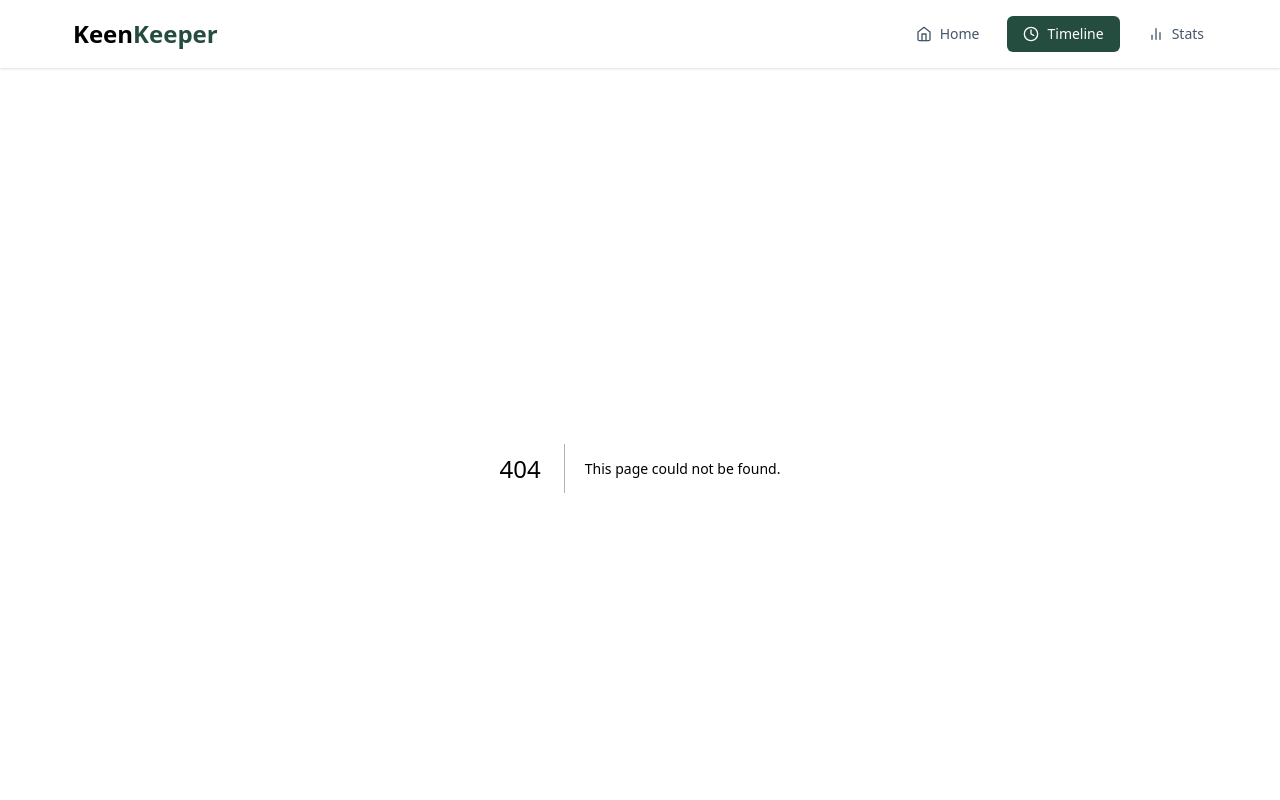
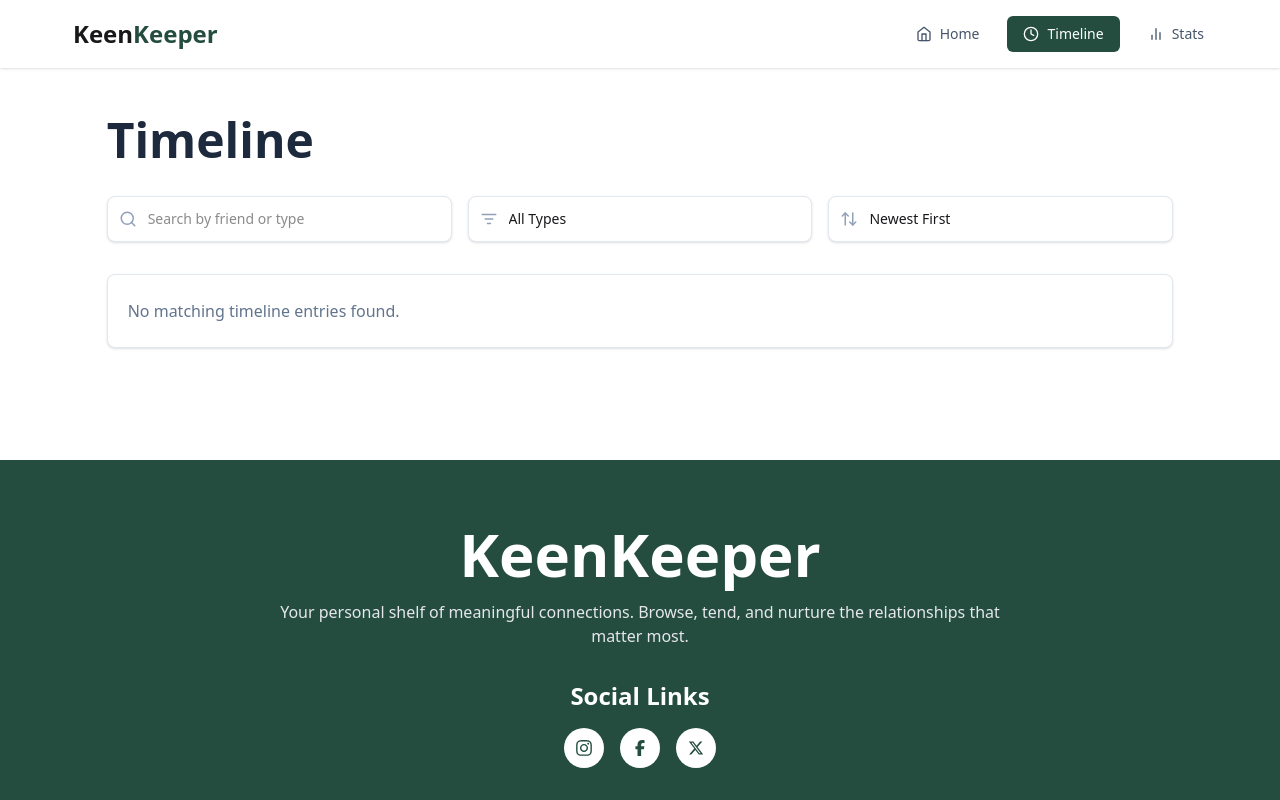
Before and after one commit to nurhossain-webd/Keep-Keen-project-7, a Next.js app: page /timeline in a window 1280 px wide. Before the commit this address had no page. Shown: the top 800 px of the page. Built offline with nearby package versions, Linux system fonts and the light colour scheme.

Commit message:
Add Timeline context and QuickCheckIn component; integrate react-toastify for notifications

```diff
--- a/package.json
+++ b/package.json
@@ -12,7 +12,8 @@
     "next": "16.2.3",
     "react": "19.2.4",
     "react-dom": "19.2.4",
-    "react-icons": "^5.6.0"
+    "react-icons": "^5.6.0",
+    "react-toastify": "^11.0.5"
   },
   "devDependencies": {
     "@tailwindcss/postcss": "^4",
--- /dev/null
+++ b/src/Components/FriendDetails/QuickCheckIn.jsx
@@ -0,0 +1,72 @@
+'use client';
+
+import React, { useContext, useState } from 'react';
+import { LuPhone, LuMessageSquare, LuVideo } from 'react-icons/lu';
+import { TimelineContextProvider } from '@/context/TimelineContext';
+import { toast, } from 'react-toastify';
+
+const QuickCheckIn = ({ friendName }) => {
+    const { timeline, setTimeline } = useContext(TimelineContextProvider);
+    const [activeType, setActiveType] = useState('');
+
+    const handleAdd = (type) => {
+        const now = new Date();
+
+        const newEntry = {
+            id: Date.now(),
+            type,
+            title: `${type} with ${friendName}`,
+            friendName,
+            date: now.toLocaleDateString(),
+            time: now.toLocaleTimeString([], {
+                hour: '2-digit',
+                minute: '2-digit',
+            }),
+        };
+
+        setTimeline([newEntry, ...timeline]);
+        setActiveType(type);
+
+        toast.success(`${type} with ${friendName} `);
+
+    };
+
+    const buttonClass = () =>
+        `rounded-lg border py-6 shadow-sm flex flex-col items-center justify-center transition duration-150 active:scale-95 border-slate-400 bg-white`;
+
+    return (
+        <div className="rounded-lg border border-slate-200 bg-white p-6 shadow-sm">
+            <h3 className="mb-4 text-2xl font-semibold text-[#244D3F]">
+                Quick Check-In
+            </h3>
+
+            <div className="grid grid-cols-1 md:grid-cols-3 gap-4">
+                <button
+                    onClick={() => handleAdd('Call')}
+                    className={buttonClass('Call')}
+                >
+                    <LuPhone size={26} />
+                    <span className="mt-2 text-base">Call</span>
+                </button>
+
+                <button
+                    onClick={() => handleAdd('Text')}
+                    className={buttonClass('Text')}
+                >
+                    <LuMessageSquare size={26} />
+                    <span className="mt-2 text-base">Text</span>
+                </button>
+
+                <button
+                    onClick={() => handleAdd('Video')}
+                    className={buttonClass('Video')}
+                >
+                    <LuVideo size={26} />
+                    <span className="mt-2 text-base">Video</span>
+                </button>
+            </div>
+        </div>
+    );
+};
+
+export default QuickCheckIn;
--- a/src/app/friends/[friendId]/page.jsx
+++ b/src/app/friends/[friendId]/page.jsx
@@ -1,6 +1,7 @@
 import Image from 'next/image';
 import React from 'react';
 import { LuBell, LuArchive, LuTrash2, LuPhone, LuMessageSquare, LuVideo } from 'react-icons/lu';
+import QuickCheckIn from '@/Components/FriendDetails/QuickCheckIn';
 
 const FriendId = async ({ params }) => {
     const { friendId } = await params;
@@ -119,29 +120,7 @@ const FriendId = async ({ params }) => {
                             </span>
                         </p>
                     </div>
-
-                    <div className="rounded-lg border border-slate-200 bg-white p-6 shadow-sm">
-                        <h3 className="mb-4 text-2xl font-semibold text-[#244D3F]">
-                            Quick Check-In
-                        </h3>
-
-                        <div className="grid grid-cols-1 md:grid-cols-3 gap-4">
-                            <button className="rounded-lg border border-slate-200 py-6 shadow-sm flex flex-col items-center justify-center">
-                                <LuPhone size={26} />
-                                <span className="mt-2 text-base">Call</span>
-                            </button>
-
-                            <button className="rounded-lg border border-slate-200 py-6 shadow-sm flex flex-col items-center justify-center">
-                                <LuMessageSquare size={26} />
-                                <span className="mt-2 text-base">Text</span>
-                            </button>
-
-                            <button className="rounded-lg border border-slate-200 py-6 shadow-sm flex flex-col items-center justify-center">
-                                <LuVideo size={26} />
-                                <span className="mt-2 text-base">Video</span>
-                            </button>
-                        </div>
-                    </div>
+                    <QuickCheckIn friendName={friend.name} />
                 </div>
             </div>
         </div>
--- a/src/app/layout.js
+++ b/src/app/layout.js
@@ -2,6 +2,9 @@ import { Geist, Geist_Mono } from "next/font/google";
 import "./globals.css";
 import Navbar from "@/Components/Shared/Navbar";
 import Footer from "@/Components/Shared/Footer";
+import TimelineContext from "@/context/TimelineContext";
+import { ToastContainer } from 'react-toastify';
+import 'react-toastify/dist/ReactToastify.css';
 
 const geistSans = Geist({
   variable: "--font-geist-sans",
@@ -25,9 +28,13 @@ export default function RootLayout({ children }) {
       className={`${geistSans.variable} ${geistMono.variable} h-full antialiased`}
     >
       <body className="min-h-full flex flex-col">
-        <Navbar />
-        {children}
-        <Footer />
+        <TimelineContext>
+          <Navbar />
+          {children}
+          <Footer />
+          <ToastContainer position="top-right" autoClose={2000} />
+        </TimelineContext>
+
       </body>
     </html>
   );
--- /dev/null
+++ b/src/app/timeline/page.jsx
@@ -0,0 +1,135 @@
+'use client';
+
+import React, { useContext, useMemo, useState } from 'react';
+import {
+    LuPhone,
+    LuMessageSquare,
+    LuVideo,
+    LuSearch,
+    LuListFilter,
+    LuArrowUpDown
+} from 'react-icons/lu';
+import { TimelineContextProvider } from '@/context/TimelineContext';
+
+const TimelinePage = () => {
+    const { timeline } = useContext(TimelineContextProvider);
+
+    const [filterType, setFilterType] = useState('All');
+    const [sortOrder, setSortOrder] = useState('newest');
+    const [searchText, setSearchText] = useState('');
+
+    const getIcon = (type) => {
+        if (type === 'Call') return <LuPhone size={26} />;
+        if (type === 'Text') return <LuMessageSquare size={26} />;
+        if (type === 'Video') return <LuVideo size={26} />;
+        return null;
+    };
+
+    const displayedTimeline = useMemo(() => {
+        let updatedTimeline = [...timeline];
+
+        if (filterType !== 'All') {
+            updatedTimeline = updatedTimeline.filter(
+                (item) => item.type === filterType
+            );
+        }
+
+        if (searchText.trim() !== '') {
+            const lowerSearch = searchText.toLowerCase();
+
+            updatedTimeline = updatedTimeline.filter((item) =>
+                item.friendName.toLowerCase().includes(lowerSearch) ||
+                item.type.toLowerCase().includes(lowerSearch) ||
+                item.title.toLowerCase().includes(lowerSearch)
+            );
+        }
+
+        updatedTimeline.sort((a, b) => {
+            const dateA = new Date(a.createdAt || `${a.date} ${a.time}`);
+            const dateB = new Date(b.createdAt || `${b.date} ${b.time}`);
+
+            if (sortOrder === 'newest') {
+                return dateB - dateA;
+            } else {
+                return dateA - dateB;
+            }
+        });
+
+        return updatedTimeline;
+    }, [timeline, filterType, sortOrder, searchText]);
+
+    return (
+        <div className="w-10/12 mx-auto py-12">
+            <h1 className="text-5xl font-bold text-slate-800">Timeline</h1>
+
+            <div className="mt-8 grid grid-cols-1 md:grid-cols-3 gap-4">
+                <div className="relative">
+                    <LuSearch className="absolute left-3 top-1/2 -translate-y-1/2 text-slate-400" size={18} />
+                    <input
+                        type="text"
+                        value={searchText}
+                        onChange={(e) => setSearchText(e.target.value)}
+                        placeholder="Search by friend or type"
+                        className="w-full rounded-lg border border-slate-200 bg-white py-3 pl-10 pr-4 text-sm shadow-sm outline-none"
+                    />
+                </div>
+
+                <div className="relative">
+                    <LuListFilter className="absolute left-3 top-1/2 -translate-y-1/2 text-slate-400" size={18} />
+                    <select
+                        value={filterType}
+                        onChange={(e) => setFilterType(e.target.value)}
+                        className="w-full appearance-none rounded-lg border border-slate-200 bg-white py-3 pl-10 pr-4 text-sm shadow-sm outline-none"
+                    >
+                        <option value="All">All Types</option>
+                        <option value="Call">Call</option>
+                        <option value="Text">Text</option>
+                        <option value="Video">Video</option>
+                    </select>
+                </div>
+
+                <div className="relative">
+                    <LuArrowUpDown className="absolute left-3 top-1/2 -translate-y-1/2 text-slate-400" size={18} />
+                    <select
+                        value={sortOrder}
+                        onChange={(e) => setSortOrder(e.target.value)}
+                        className="w-full appearance-none rounded-lg border border-slate-200 bg-white py-3 pl-10 pr-4 text-sm shadow-sm outline-none"
+                    >
+                        <option value="newest">Newest First</option>
+                        <option value="oldest">Oldest First</option>
+                    </select>
+                </div>
+            </div>
+
+            <div className="mt-8 space-y-4">
+                {displayedTimeline.length > 0 ? (
+                    displayedTimeline.map((item) => (
+                        <div
+                            key={item.id}
+                            className="rounded-lg border border-slate-200 bg-white px-5 py-4 shadow-sm flex items-center gap-4"
+                        >
+                            <div className="text-slate-600">
+                                {getIcon(item.type)}
+                            </div>
+
+                            <div>
+                                <h3 className="text-lg font-semibold text-slate-800">
+                                    {item.title}
+                                </h3>
+                                <p className="text-sm text-slate-500">
+                                    {item.date} • {item.time}
+                                </p>
+                            </div>
+                        </div>
+                    ))
+                ) : (
+                    <div className="rounded-lg border border-slate-200 bg-white px-5 py-6 shadow-sm text-slate-500">
+                        No matching timeline entries found.
+                    </div>
+                )}
+            </div>
+        </div>
+    );
+};
+
+export default TimelinePage;
--- /dev/null
+++ b/src/context/TimelineContext.jsx
@@ -0,0 +1,17 @@
+'use client';
+
+import React, { createContext, useState } from 'react';
+
+export const TimelineContextProvider = createContext();
+
+const TimelineContext = ({ children }) => {
+    const [timeline, setTimeline] = useState([]);
+
+    return (
+        <TimelineContextProvider.Provider value={{ timeline, setTimeline }}>
+            {children}
+        </TimelineContextProvider.Provider>
+    );
+};
+
+export default TimelineContext;
```
Also changed, not shown: 1 other file (tests, documents, lock files or other folders).
